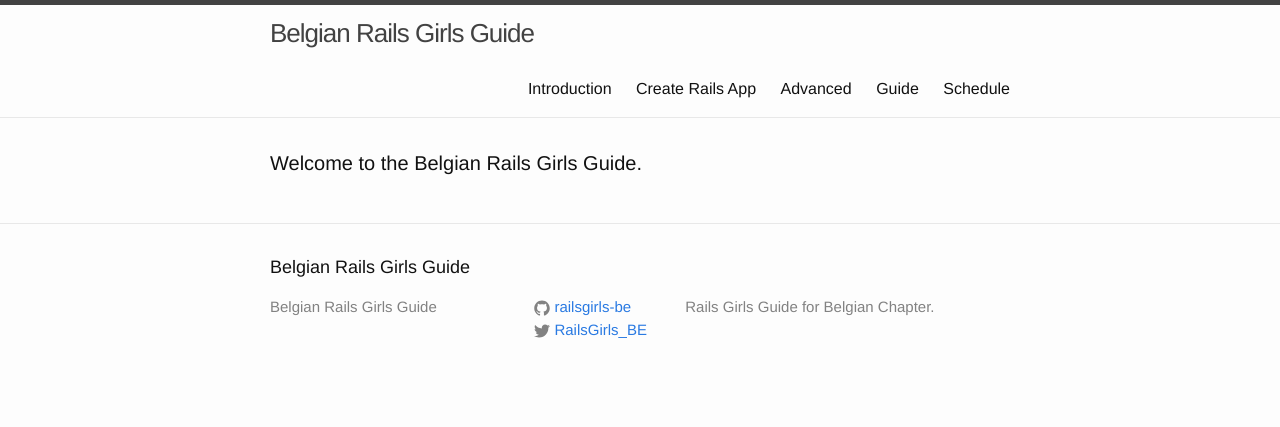
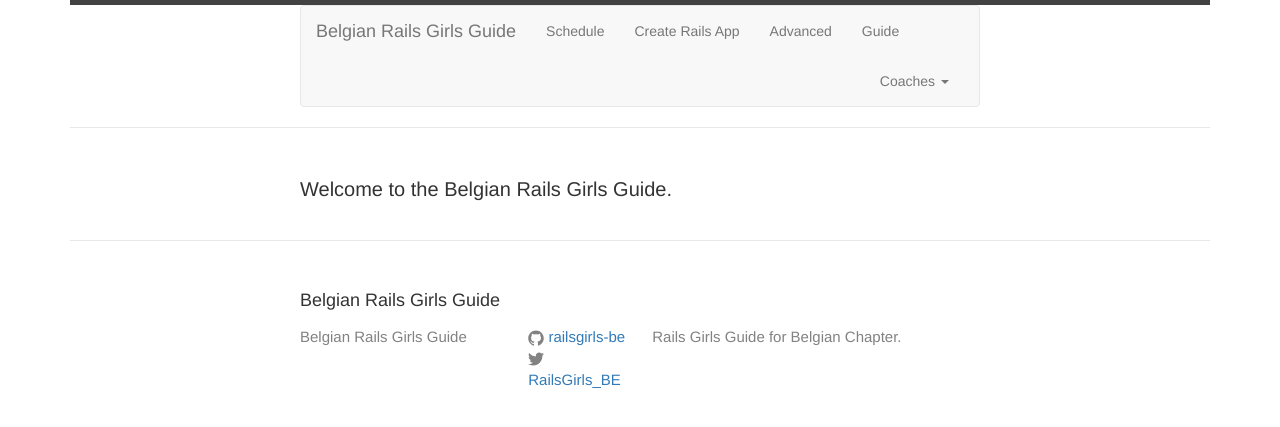
Before and after one commit to brug-be/railsgirls_guide, a Jekyll site: the page built from index.html, in a window 1280 px wide. Shown: the top 427 px of the page. Built offline with Jekyll 4.4.1, drawn with Linux system fonts in a browser that asks for light colours; nearby versions of some CDN libraries.

Commit message:
Use bootstrap navbar header …
… with room for improvement

```diff
--- a/_includes/head.html
+++ b/_includes/head.html
@@ -9,4 +9,11 @@
   <link rel="stylesheet" href="{{ "/css/main.css" | prepend: site.baseurl }}">
   <link rel="canonical" href="{{ page.url | replace:'index.html','' | prepend: site.baseurl | prepend: site.url }}">
   <link rel="alternate" type="application/rss+xml" title="{{ site.title }}" href="{{ "/feed.xml" | prepend: site.baseurl | prepend: site.url }}" />
+  <!-- Latest compiled and minified CSS -->
+<link rel="stylesheet" href="https://maxcdn.bootstrapcdn.com/bootstrap/3.3.4/css/bootstrap.min.css">
+
+<script src="https://ajax.googleapis.com/ajax/libs/jquery/2.1.3/jquery.min.js"></script>
+<!-- Latest compiled and minified JavaScript -->
+<script src="https://maxcdn.bootstrapcdn.com/bootstrap/3.3.4/js/bootstrap.min.js"></script>
+
 </head>
--- a/_includes/header.html
+++ b/_includes/header.html
@@ -2,18 +2,32 @@
 
   <div class="wrapper">
 
-    <a class="site-title" href="{{ site.baseurl }}/">{{ site.title }}</a>
+	<nav class="navbar navbar-default">
+	  <div class="container-fluid">
+	    <!-- Brand and toggle get grouped for better mobile display -->
+	    <div class="navbar-header">
+	      <a class="navbar-brand" href="{{ site.baseurl }}/">{{ site.title }}</a>
+	    </div>
 
-    <nav class="site-nav">
-      <div class="trigger">
-		 <a class="page-link" href="/railsgirls_guide/introduction/">Introduction</a>
-		 <a class="page-link" href="/railsgirls_guide/create_rails_app/">Create Rails App</a>
-		 <a class="page-link" href="/railsgirls_guide/advanced_topics/">Advanced</a>
-		 <a class="page-link" href="/railsgirls_guide/guide/">Guide</a>
-		 <a class="page-link" href="/railsgirls_guide/schedule/">Schedule</a>
-	  </div>
-    </nav>
-
+	    <!-- Collect the nav links, forms, and other content for toggling -->
+	    <div class="collapse navbar-collapse" id="bs-example-navbar-collapse-1">
+	      <ul class="nav navbar-nav">
+			<li {% if page.url == '/schedule/' %}class="active"{% endif %}><a class="page-link" href="/railsgirls_guide/schedule/">Schedule</a></li>
+			<li {% if page.url == '/create_rails_app/' %}class="active"{% endif %}><a class="page-link" href="/railsgirls_guide/create_rails_app/">Create Rails App</a></li>
+			<li {% if page.url == '/advanced_topics/' %}class="active"{% endif %}><a class="page-link" href="/railsgirls_guide/advanced_topics/">Advanced</a></li>
+			<li {% if page.url == '/guide/' %}class="active"{% endif %}><a class="page-link" href="/railsgirls_guide/guide/">Guide</a></li>
+	      </ul>
+	      <ul class="nav navbar-nav navbar-right">
+	        <li class="dropdown">
+	          <a href="#" class="dropdown-toggle" data-toggle="dropdown" role="button" aria-expanded="false">Coaches <span class="caret"></span></a>
+	          <ul class="dropdown-menu" role="menu">
+				<li><a class="page-link" href="/railsgirls_guide/introduction/">Introduction</a></li>
+	          </ul>
+	        </li>
+	      </ul>
+	    </div><!-- /.navbar-collapse -->
+	  </div><!-- /.container-fluid -->
+	</nav>
   </div>
 
 </header>
--- a/_layouts/default.html
+++ b/_layouts/default.html
@@ -4,7 +4,7 @@
   {% include head.html %}
 
   <body>
-
+	<div class='container'>
 	    {% include header.html %}
 
 	    <div class="page-content">
@@ -14,7 +14,7 @@
 	    </div>
 
 	    {% include footer.html %}
-
+    </div>
   </body>
 
 </html>
```
Lines whose indentation alone changed are shown as unchanged.
